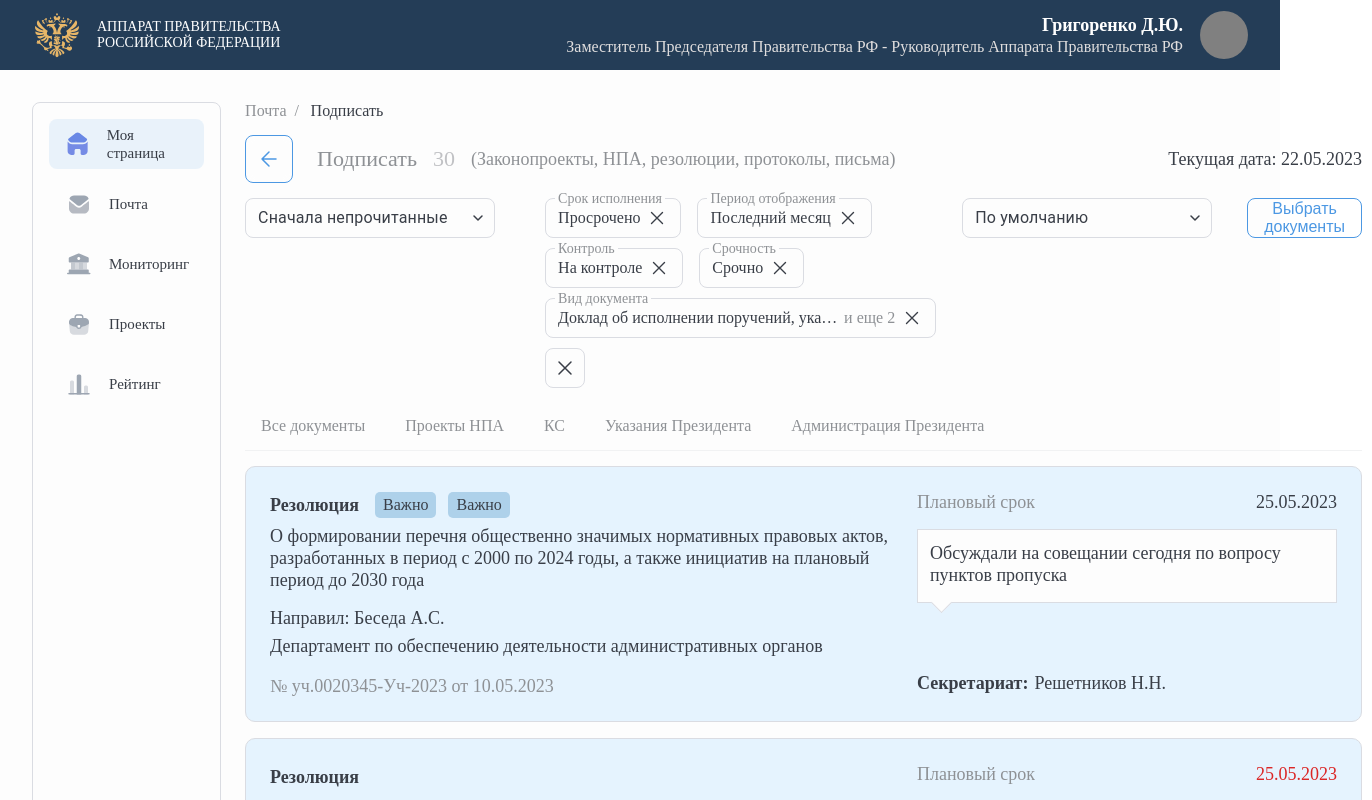
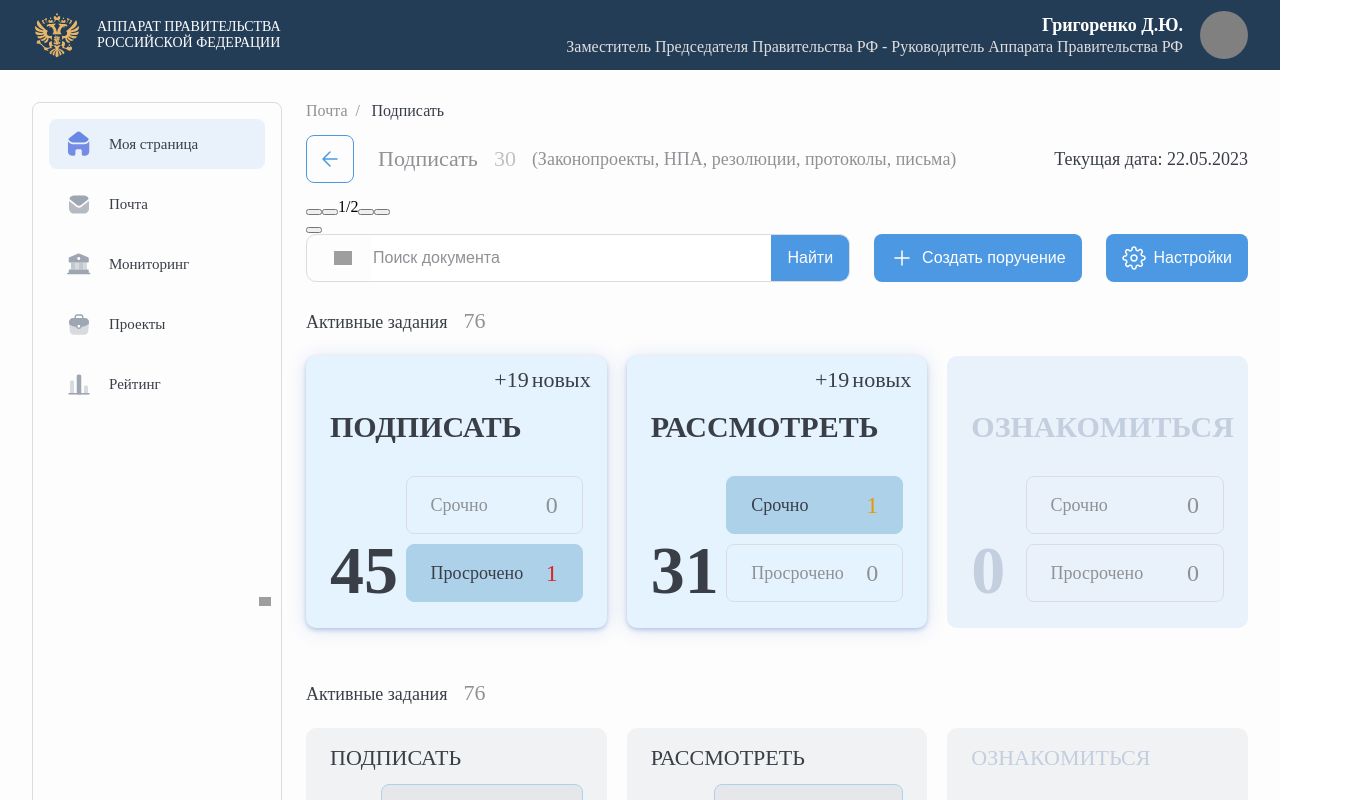
Before and after one commit to Crossoverfix/web-rmr, a React (Create React App) app: page / in a window 1280 px wide. Shown: the top 800 px of the page, 1372 px wide, since content can reach past the window. Built offline with nearby package versions, Linux system fonts and the light colour scheme; grey boxes are pictures that could not be loaded; a web font is replaced by a local one.

Commit message:
start view

```diff
--- a/src/List.js
+++ b/src/List.js
@@ -2,9 +2,11 @@ import './List.scss';
 import {FormControl, MenuItem, Select} from "@mui/material";
 import ActiveFilter from "./component/active-filter/Active-filter";
 import TabsTag from "./component/tabs-tag/TabsTag";
+import View from "./component/view/View";
 
 
 function List() {
+    let boolFalse = false;
     let testLink = "#"
     let testLink2 = "#"
     const filterData = [
@@ -43,6 +45,7 @@ function List() {
                             <span className="gs-page-control__date">Текущая дата: 22.05.2023</span>
                         </div>
                     </div>
+                    {boolFalse && <>
                         <div className="gs-frame__list__header__control__content">
                             <div className="gs-content-control">
                                 <div className="gs-content-control__filter">
@@ -70,9 +73,11 @@ function List() {
                         <div className="gs-frame__list__header__control__tabs">
                             <TabsTag data={tagTabList}></TabsTag>
                         </div>
+                    </>}
                 </div>
             </div>
-            <div className="gs-frame__list__content">
+            <View data={testLink}></View>
+            {boolFalse &&  <div className="gs-frame__list__content">
                 <div className="gs-list-card">
                     <div className="gs-list-card__content">
                         <div className="gs-list-card__content__head">
@@ -168,7 +173,7 @@ function List() {
                         </div>
                     </div>
                 </div>
-            </div>
+            </div>}
         </div>
 );
 }
--- /dev/null
+++ b/src/component/view/View.js
@@ -0,0 +1,34 @@
+import './View.scss'
+import React from "react";;
+
+function View({data}){
+    console.log(data);
+
+    return(
+        <div className="gs-view">
+            <div className="gs-view__window">
+                <div className="gs-view__window__preview gs-scroll-slim">
+                    <div className="gs-view__window__preview__object">
+                        <div className="gs-view__window__preview__object__content"></div>
+                        <span className="gs-view__window__preview__object__number"></span>
+                    </div>
+                </div>
+                <div className="gs-view__window__frame">
+                    <div className="gs-view__window__frame__control">
+                        <div className="gs-view__window__frame__control__pages">
+                            <button className="gs-view__window__frame__control__pages__btn"></button>
+                            <button className="gs-view__window__frame__control__pages__btn"></button>
+                            <span className="gs-view__window__frame__control__pages__state">1/2</span>
+                            <button className="gs-view__window__frame__control__pages__btn"></button>
+                            <button className="gs-view__window__frame__control__pages__btn"></button>
+                        </div>
+                        <button className="gs-view__window__frame__control__screen"></button>
+                    </div>
+                    <div className="gs-view__window__frame__content"></div>
+                </div>
+            </div>
+            <div className="gs-view__form"></div>
+        </div>
+    );
+}
+export default View;
```
Also changed, not shown: src/component/view/View.scss (added). Lines whose indentation alone changed are shown as unchanged.
